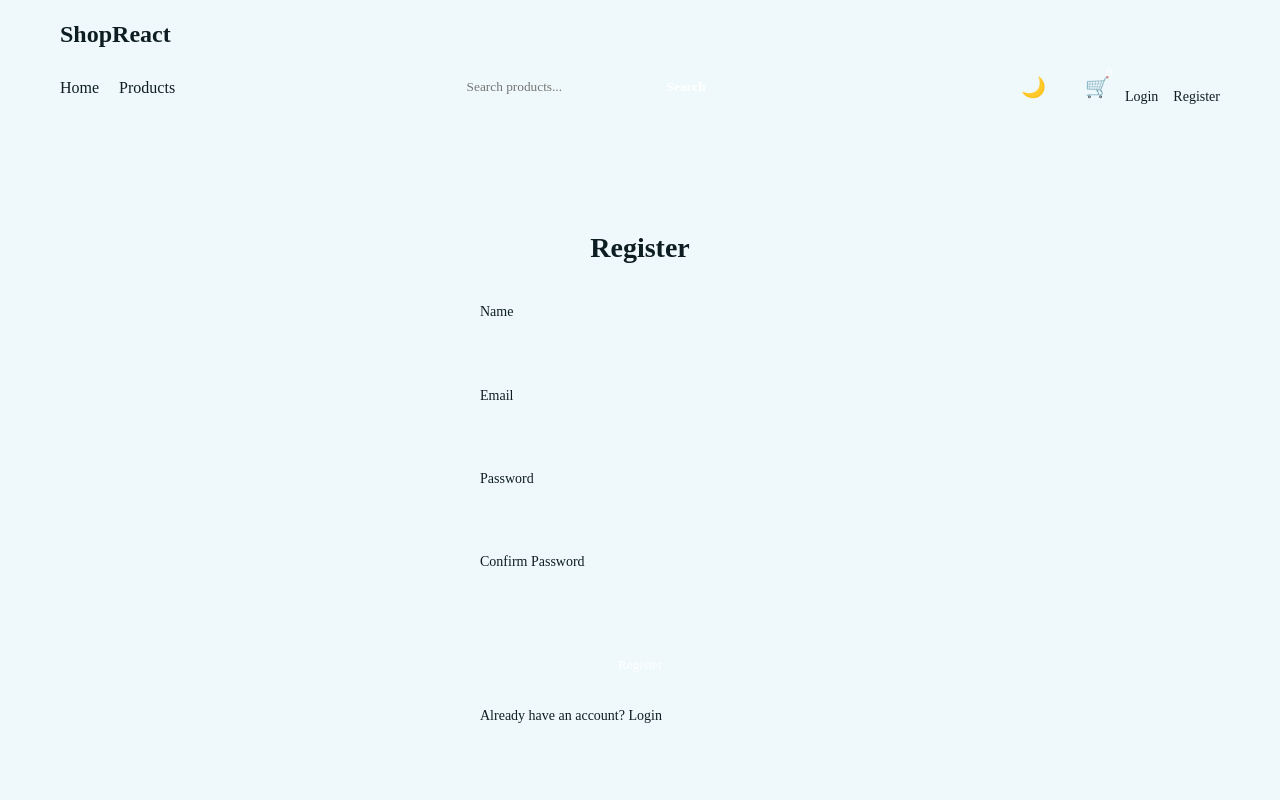
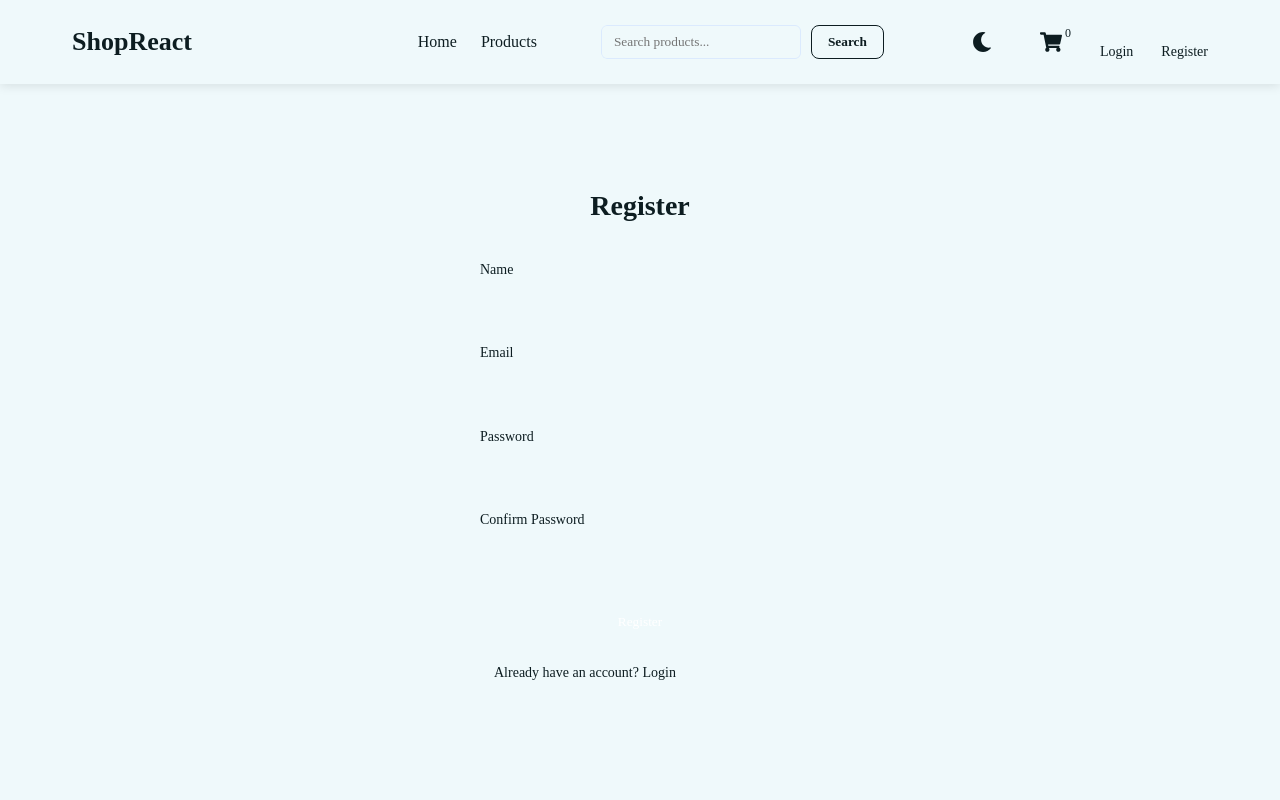
Before and after one commit to sreeramp-official/react_fake_store_app, a React (Vite) app: page /register in a window 1280 px wide. Shown: the top 800 px of the page. Built offline with nearby package versions, Linux system fonts and the light colour scheme; a web font is replaced by a local one.

Commit message:
Updated Heeader

```diff
--- a/src/components/Header.jsx
+++ b/src/components/Header.jsx
@@ -1,10 +1,10 @@
-"use client"
-
 import { useState } from "react"
 import { Link, useNavigate } from "react-router-dom"
 import { useAuth } from "../contexts/AuthContext"
 import { useCart } from "../contexts/CartContext"
 import { useTheme } from "../contexts/ThemeContext"
+import { FaSun, FaMoon, FaShoppingCart, FaBars } from "react-icons/fa"
+import { FiLogOut } from "react-icons/fi"
 import "../styles/Header.css"
 
 const Header = () => {
@@ -42,21 +42,17 @@ const Header = () => {
             ShopReact
           </Link>
           <button className="mobile-menu-toggle" onClick={toggleMobileMenu} aria-label="Toggle menu">
-            <span className={`hamburger ${mobileMenuOpen ? "open" : ""}`}></span>
+            <FaBars className={`hamburger-icon ${mobileMenuOpen ? "open" : ""}`} />
           </button>
         </div>
 
         <nav className={`nav-menu ${mobileMenuOpen ? "open" : ""}`}>
           <ul className="nav-links">
             <li>
-              <Link to="/" onClick={() => setMobileMenuOpen(false)}>
-                Home
-              </Link>
+              <Link to="/" onClick={() => setMobileMenuOpen(false)}>Home</Link>
             </li>
             <li>
-              <Link to="/products" onClick={() => setMobileMenuOpen(false)}>
-                Products
-              </Link>
+              <Link to="/products" onClick={() => setMobileMenuOpen(false)}>Products</Link>
             </li>
           </ul>
 
@@ -68,9 +64,7 @@ const Header = () => {
               onChange={(e) => setSearchQuery(e.target.value)}
               className="search-input"
             />
-            <button type="submit" className="search-button">
-              Search
-            </button>
+            <button type="submit" className="search-button">Search</button>
           </form>
 
           <div className="header-actions">
@@ -79,28 +73,25 @@ const Header = () => {
               onClick={toggleTheme}
               aria-label={darkMode ? "Switch to light mode" : "Switch to dark mode"}
             >
-              {darkMode ? "☀️" : "🌙"}
+              {darkMode ? <FaSun /> : <FaMoon />}
             </button>
 
             <Link to="/cart" className="cart-icon" onClick={() => setMobileMenuOpen(false)}>
-              🛒 <span className="cart-count">{getTotalItems()}</span>
+              <FaShoppingCart />
+              <span className="cart-count">{getTotalItems()}</span>
             </Link>
 
             {currentUser ? (
               <div className="user-menu">
                 <span className="user-name">Hi, {currentUser.name}</span>
-                <button onClick={handleLogout} className="logout-button">
-                  Logout
+                <button onClick={handleLogout} className="logout-button" title="Logout">
+                  <FiLogOut />
                 </button>
               </div>
             ) : (
               <div className="auth-links">
-                <Link to="/login" onClick={() => setMobileMenuOpen(false)}>
-                  Login
-                </Link>
-                <Link to="/register" onClick={() => setMobileMenuOpen(false)}>
-                  Register
-                </Link>
+                <Link to="/login" onClick={() => setMobileMenuOpen(false)}>Login</Link>
+                <Link to="/register" onClick={() => setMobileMenuOpen(false)}>Register</Link>
               </div>
             )}
           </div>
--- a/src/styles/Header.css
+++ b/src/styles/Header.css
@@ -1,137 +1,136 @@
+/* -- HEADER BASE -- */
 .header {
-  background-color: var(--color-background);
-  box-shadow: 0 2px 10px var(--color-shadow);
+  background-color: var(--background, #ffffff); /* fallback for light mode */
+  box-shadow: 0 2px 10px var(--shadow, rgba(0, 0, 0, 0.1));
   position: sticky;
   top: 0;
   z-index: 100;
 }
 
 .header-container {
+  display: flex;
+  align-items: center;
+  justify-content: space-between;
   max-width: 1200px;
   margin: 0 auto;
-  padding: 15px 20px;
+  padding: 20px 32px;
+  flex-wrap: nowrap;
 }
 
+/* -- LOGO -- */
 .logo-container {
   display: flex;
+  align-items: center;
   justify-content: space-between;
-  align-items: center;
+  flex: 1;
+  gap: 24px;
 }
 
 .logo {
-  font-size: 24px;
+  font-size: 26px;
   font-weight: bold;
-  color: var(--color-primary);
+  color: var(--text);
+  text-decoration: none;
 }
 
+/* -- MOBILE MENU BUTTON -- */
 .mobile-menu-toggle {
   display: none;
   background: none;
   border: none;
-  font-size: 24px;
-  color: var(--color-text);
+  font-size: 26px;
+  color: var(--text);
+  cursor: pointer;
 }
 
-.hamburger {
-  display: block;
-  width: 25px;
-  height: 3px;
-  background-color: var(--color-text);
-  position: relative;
-  transition: all 0.3s;
+/* -- NAV MENU -- */
+.nav-menu {
+  display: flex;
+  align-items: center;
+  flex-wrap: wrap;
+  gap: 32px; /* more space between nav items */
+  transition: max-height 0.3s ease-out;
+  margin-left: 32px; /* spacing from logo section */
 }
 
-.hamburger::before,
-.hamburger::after {
-  content: "";
-  position: absolute;
-  width: 25px;
-  height: 3px;
-  background-color: var(--color-text);
-  transition: all 0.3s;
-}
-
-.hamburger::before {
-  transform: translateY(-8px);
-}
-
-.hamburger::after {
-  transform: translateY(8px);
-}
-
-.hamburger.open {
-  background-color: transparent;
-}
-
-.hamburger.open::before {
-  transform: rotate(45deg);
-}
-
-.hamburger.open::after {
-  transform: rotate(-45deg);
-}
-
-.nav-menu {
-  display: flex;
-  justify-content: space-between;
-  align-items: center;
-  margin-top: 10px;
+.nav-menu.open {
+  max-height: 1000px;
 }
 
 .nav-links {
   display: flex;
+  gap: 24px;
   list-style: none;
-  gap: 20px;
 }
 
 .nav-links a {
-  color: var(--color-text);
+  color: var(--text);
   font-weight: 500;
-  transition: color 0.3s;
+  text-decoration: none;
+  transition: color 0.3s ease;
+  padding: 4px 0;
 }
 
 .nav-links a:hover {
-  color: var(--color-primary);
+  color: var(--primary);
 }
 
+/* -- SEARCH -- */
 .search-form {
   display: flex;
-  margin: 0 20px;
+  align-items: stretch;
+  border: 1px solid var(--border);
+  border-radius: 6px;
+  overflow: hidden;
+  background-color: var(--input);
+  margin-left: 32px;
 }
 
 .search-input {
   padding: 8px 12px;
-  border: 1px solid var(--color-border);
-  border-radius: 4px 0 0 4px;
-  background-color: var(--color-input);
-  color: var(--color-text);
+  outline: none;
+  background-color: transparent;
+  border: 1px solid (--border-color);
+  margin-right: 10px;
+  color: var(--text);
   min-width: 200px;
+  flex: 1;
+}
+
+.search-input:focus {
+  border-color: var(--text);
 }
 
 .search-button {
-  padding: 8px 12px;
-  background-color: var(--color-primary);
-  color: white;
-  border: none;
-  border-radius: 0 4px 4px 0;
+  background-color: var(--background);
+  color: var(--text);
+  border: 1px solid var(--text);
+  padding: 0 16px;
   cursor: pointer;
   transition: background-color 0.3s;
+  display: flex;
+  align-items: center;
+  justify-content: center;
 }
 
 .search-button:hover {
-  background-color: var(--color-secondary);
+  background-color: var(--text);
+  color: var(--background);
 }
 
+/* -- ACTIONS (CART, THEME, USER) -- */
 .header-actions {
   display: flex;
   align-items: center;
-  gap: 15px;
+  gap: 24px; /* more room between cart/login/theme */
+  margin-left: 32px;
 }
 
 .theme-toggle {
   background: none;
   border: none;
   font-size: 20px;
+  color: var(--text);
   cursor: pointer;
   display: flex;
   align-items: center;
@@ -140,16 +139,18 @@
 
 .cart-icon {
   position: relative;
-  font-size: 20px;
-  color: var(--color-text);
+  font-size: 22px;
+  color: var(--text);
+  display: flex;
+  align-items: center;
+  text-decoration: none;
 }
 
 .cart-count {
   position: absolute;
-  top: -8px;
-  right: -8px;
-  background-color: var(--color-accent);
-  color: white;
+  top: -6px;
+  right: -15px;
+  color: var(--text);
   font-size: 12px;
   width: 18px;
   height: 18px;
@@ -167,26 +168,37 @@
 
 .user-name {
   font-size: 14px;
+  color: var(--text);
 }
 
 .logout-button {
   background: none;
   border: none;
-  color: var(--color-primary);
+  color: var(--primary);
   cursor: pointer;
-  font-size: 14px;
+  font-size: 16px;
 }
 
 .logout-button:hover {
-  color: var(--color-secondary);
+  color: var(--secondary);
 }
 
 .auth-links {
   display: flex;
-  gap: 15px;
+  gap: 2em;
+  margin-left: 1em;
 }
+/* -- MOBILE STYLES -- */
+@media (max-width: 768px) {
+  .header-container {
+    flex-direction: column;
+    align-items: center;
+  }
 
-@media (max-width: 768px) {
+  .logo-container {
+    width: 100%;
+  }
+
   .mobile-menu-toggle {
     display: block;
   }
@@ -194,32 +206,45 @@
   .nav-menu {
     flex-direction: column;
     align-items: flex-start;
-    gap: 20px;
+    width: 100%;
+    overflow: hidden;
     max-height: 0;
-    overflow: hidden;
-    transition: max-height 0.3s ease-out;
+    padding: 0;
+    background-color: var(--background);
+    transition: max-height 0.3s ease;
   }
 
   .nav-menu.open {
-    max-height: 500px;
+    max-height: 1000px;
+    padding: 16px 0;
   }
 
   .nav-links {
     flex-direction: column;
     width: 100%;
+    gap: 16px;
   }
 
   .search-form {
     width: 100%;
-    margin: 10px 0;
+    margin: 12px 0;
   }
 
   .search-input {
-    flex: 1;
+    width: 100%;
   }
 
   .header-actions {
-    width: 100%;
+    width: 50%;
     justify-content: space-between;
+    margin-top: 10px;
+  }
+
+  .auth-links {
+    margin: 10px;
+  }
+
+  .auth-links a {
+    margin: 10px;
   }
 }
```
